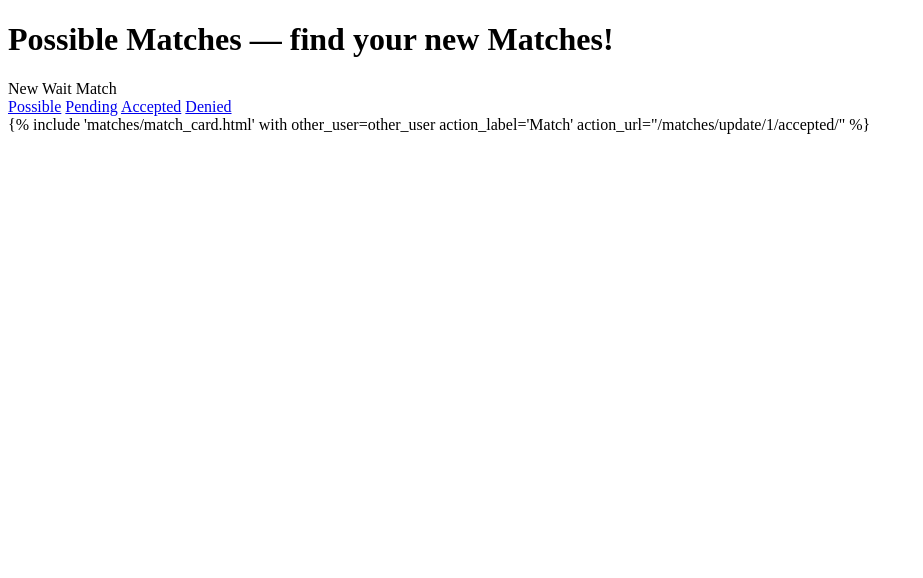
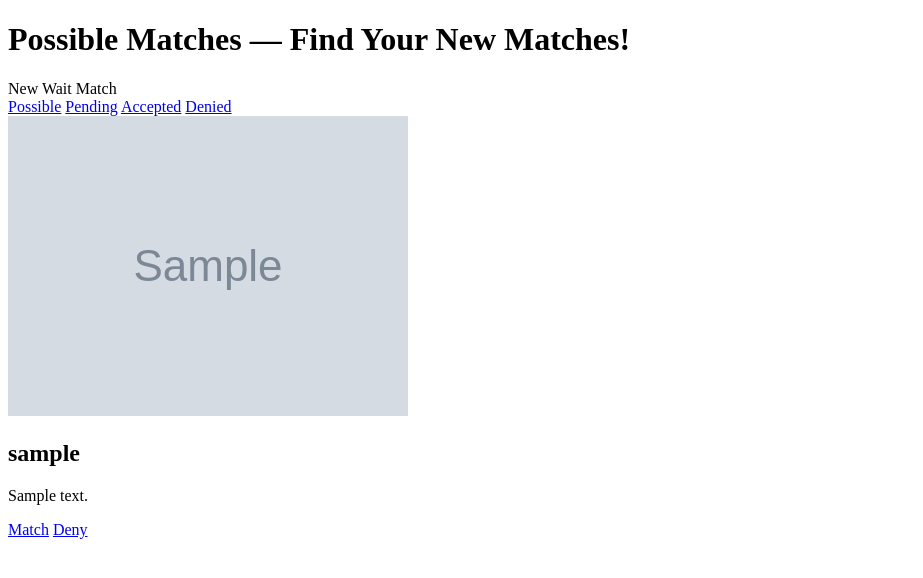
Before and after one commit to Archie-Henderson/Dinner-With-a-Stranger, a Django app: page /matches/possible/ in a window 1280 px wide. Shown: the top 578 px of the page, without its empty margins (0-923 px from the left). Run offline with Django 3.2, Linux system fonts and the light colour scheme; a user stored in the database is signed in; tables that the repository leaves empty hold one stand-in row (values such as "Sample post"); grey boxes marked "Sample" are stand-in pictures.

Commit message:
changed the logic in matches templates - MATCH/DENY button

```diff
--- a/templates/matches/matches_denied.html
+++ b/templates/matches/matches_denied.html
@@ -1,7 +1,7 @@
 {% extends 'matches/matches_base.html' %}
 
 {% block title %}Denied Matches{% endblock %}
-{% block matches_title %}Denied Matches — you declined your friendship:( {% endblock %}
+{% block matches_title %}Denied Matches — you declined your friendship :( {% endblock %}
 {% block denied_active %}active{% endblock %}
 
 {% block matches_grid %}
--- a/templates/matches/matches_possible.html
+++ b/templates/matches/matches_possible.html
@@ -1,7 +1,7 @@
 {% extends 'matches/matches_base.html' %}
 
 {% block title %}Possible Matches{% endblock %}
-{% block matches_title %}Possible Matches — find your new Matches!{% endblock %}
+{% block matches_title %}Possible Matches — Find Your New Matches!{% endblock %}
 {% block new_active %}active{% endblock %}
 {% block possible_active %}active{% endblock %}
 
@@ -10,19 +10,31 @@
         {% for match in matches %}
             {% if match.user1 == request.user %}
                 {% with other_user=match.user2 %}
-                    {% include 'matches/match_card.html' with
-                        other_user=other_user
-                        action_label='Match'
-                        action_url="{% url 'matches:update_match_status' match.match_id 'accepted' %}"
-                    %}
+                    <div class="match-card">
+                        <div class="match-img">
+                            <img src="{{ other_user.userprofile.picture.url|default:'/static/images/default.jpg' }}" alt="{{ other_user.username }}">
+                        </div>
+                        <div class="match-info">
+                            <h2>{{ other_user.username }}</h2>
+                            <p>{{ other_user.userprofile.description|default:'No bio yet!' }}</p>
+                            <a href="{% url 'matches:update_match_status' match.match_id 'accepted' %}" class="match-btn">Match</a>
+                            <a href="{% url 'matches:update_match_status' match.match_id 'declined' %}" class="deny-btn">Deny</a>
+                        </div>
+                    </div>
                 {% endwith %}
             {% else %}
                 {% with other_user=match.user1 %}
-                    {% include 'matches/match_card.html' with
-                        other_user=other_user
-                        action_label='Match'
-                        action_url="{% url 'matches:update_match_status' match.match_id 'accepted' %}"
-                    %}
+                    <div class="match-card">
+                        <div class="match-img">
+                            <img src="{{ other_user.userprofile.picture.url|default:'/static/images/default.jpg' }}" alt="{{ other_user.username }}">
+                        </div>
+                        <div class="match-info">
+                            <h2>{{ other_user.username }}</h2>
+                            <p>{{ other_user.userprofile.description|default:'No bio yet!' }}</p>
+                            <a href="{% url 'matches:update_match_status' match.match_id 'accepted' %}" class="match-btn">Match</a>
+                            <a href="{% url 'matches:update_match_status' match.match_id 'declined' %}" class="deny-btn">Deny</a>
+                        </div>
+                    </div>
                 {% endwith %}
             {% endif %}
         {% endfor %}
```
Also changed, not shown: templates/matches/matches_accepted.html (+4 -4 lines), templates/matches/matches_pending.html (+36 -13 lines).
